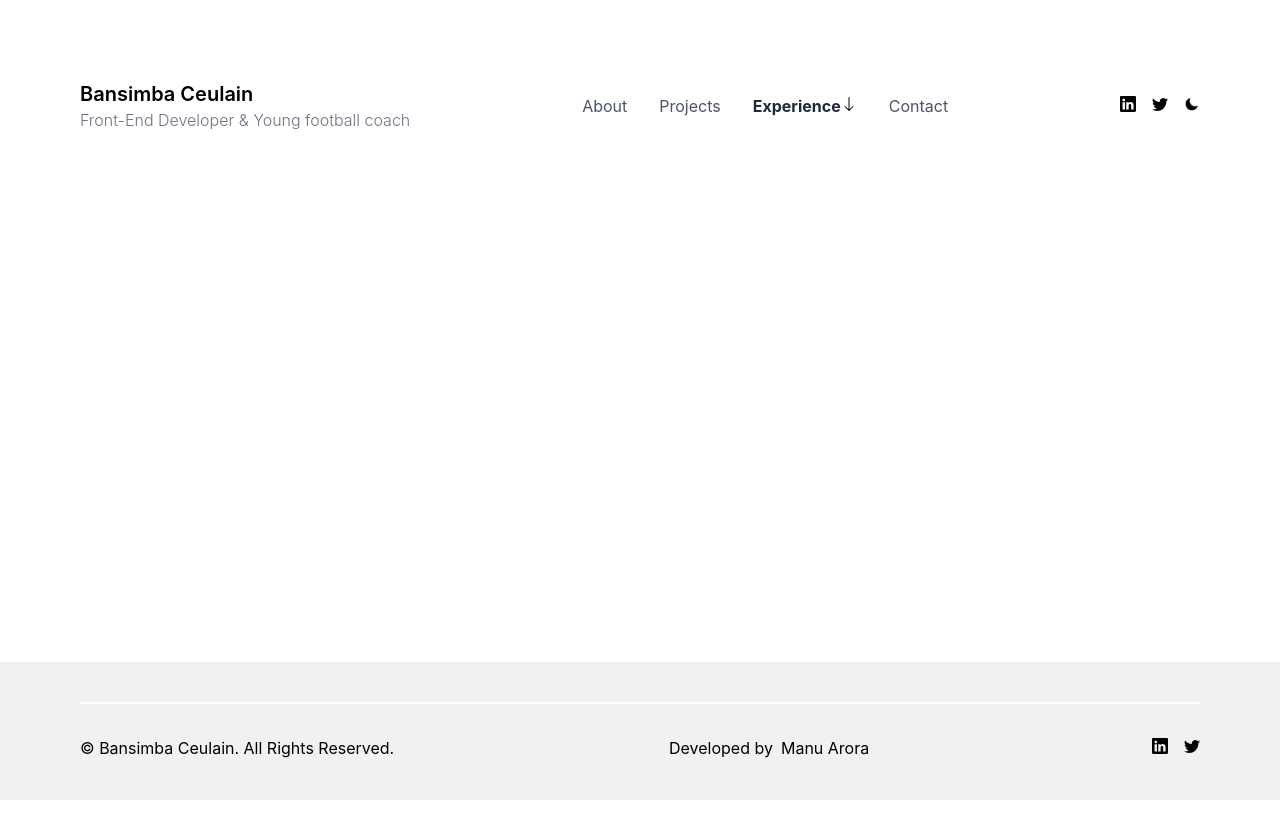
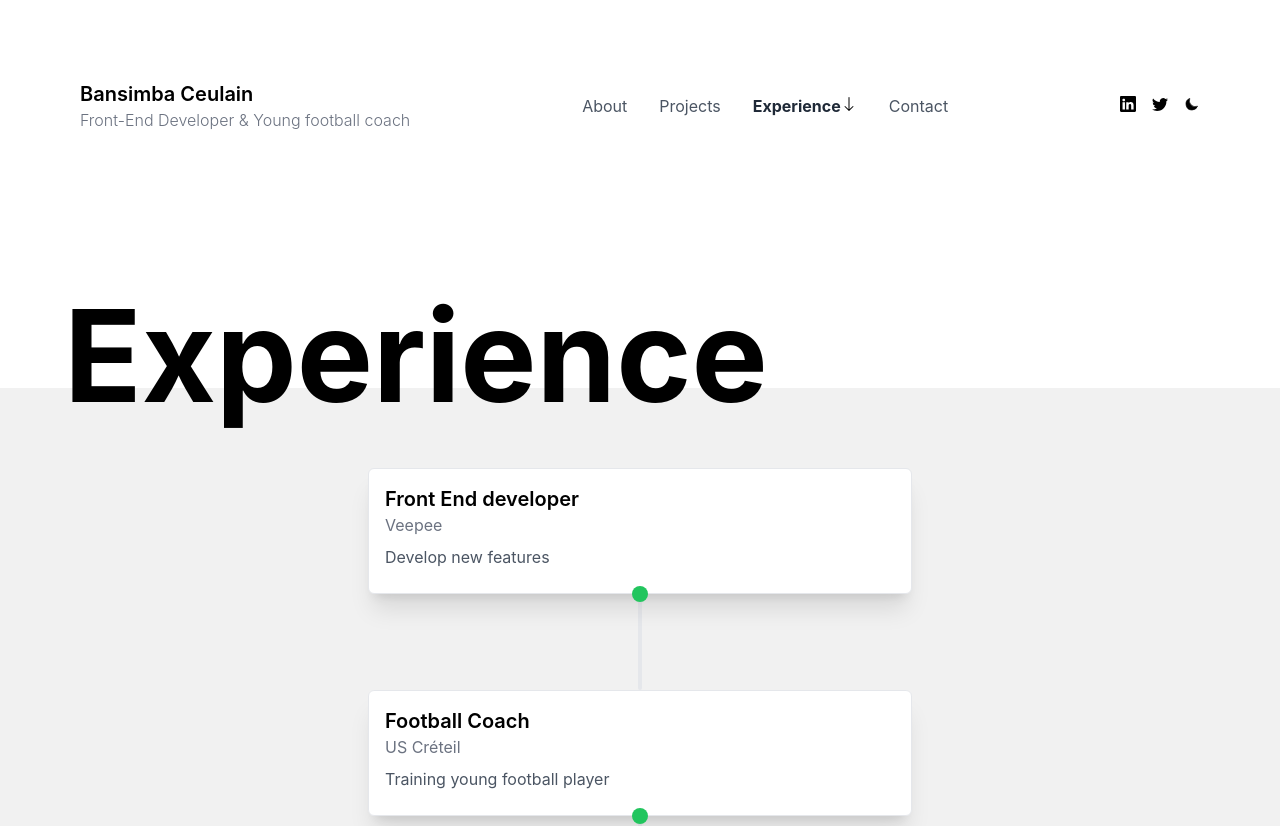
Before and after one commit to ceulain/portfolio, a Next.js app: page /experience in a window 1280 px wide. Shown: the top 826 px of the page. Before the commit the page ends 800 px from the top, so only its background shows below. Built offline with nearby package versions, Linux system fonts and the light colour scheme.

Commit message:
add experiences

```diff
--- a/components/Footer.tsx
+++ b/components/Footer.tsx
@@ -4,7 +4,7 @@ import SocialNetwork from "./SocialNetwork";
 
 const Footer: FC = () => {
   return (
-    <footer className="bg-[#F1F1F1] dark:bg-gray-900 w-full fixed bottom-0">
+    <footer className="bg-[#F1F1F1] dark:bg-gray-900 w-full bottom-0">
       <div className="max-w-6xl  mx-auto px-4 py-10">
         <div className="h-0.5 w-full bg-white"></div>
         <div className="flex flex-row space-y-4 md:space-y-0 justify-between mt-8 flex-wrap">
--- a/constants/userData.ts
+++ b/constants/userData.ts
@@ -2,6 +2,50 @@ const userData = {
   name: "Bansimba Ceulain",
   avatarUrl: "/me-webcam-toy.png",
   designation: "Front-End Developer & Young football coach",
+  experience: [
+    {
+      title: "Front End developer",
+      company: "Veepee",
+      year: "Today",
+      companyLink: "https://www.veepee.fr",
+      desc: "Develop new features",
+    },
+    {
+      title: "Football Coach",
+      company: "US Créteil",
+      year: "Today",
+      companyLink: "https://www.uscl.fr/",
+      desc: "Training young football player",
+    },
+    {
+      title: "Licence",
+      company: "INSEP",
+      year: "2022",
+      companyLink: "https://www.insep.fr/fr",
+      desc: "Develop new features",
+    },
+    {
+      title: "Front End developer",
+      company: "Canal Plus",
+      year: "2022",
+      companyLink: "https://www.canalplus.com",
+      desc: "Develop new features",
+    },
+    {
+      title: "Front End developer",
+      company: "Fluicity",
+      year: "2017",
+      companyLink: "https://get.flui.city/",
+      desc: "Develop new features",
+    },
+    {
+      title: "Front End developer",
+      company: "Veepee",
+      year: "Today",
+      companyLink: "https://www.veepee.fr",
+      desc: "Develop new features",
+    },
+  ],
   socialLinks: {
     twitter: "https://twitter.com/barthsims",
     linkedin: "https://fr.linkedin.com/in/ceulain-bansimba",
--- a/pages/experience.tsx
+++ b/pages/experience.tsx
@@ -1,8 +1,64 @@
+import userData from "@constants/userData";
 import Container from "components/Container";
 import { NextPage } from "next";
 
 const Experience: NextPage = () => {
-  return <Container></Container>;
+  return (
+    <Container>
+      <section className="bg-white dark:bg-gray-800">
+        <div className="max-w-6xl mx-auto h-48 bg-white dark:bg-gray-800">
+          <h1 className="text-5xl md:text-9xl font-bold py-20 text-center md:text-left">
+            Experience
+          </h1>
+        </div>
+        <div className="bg-[#F1F1F1] dark:bg-gray-900 -mt-4">
+          <div className="grid grid-cols-1 dark:bg-gray-900 max-w-xl mx-auto pt-20">
+            {userData.experience.map((exp, index) => {
+              return (
+                <>
+                  <ExperienceCard
+                    title={exp.title}
+                    year={exp.year}
+                    desc={exp.desc}
+                    company={exp.company}
+                    companyLink={exp.companyLink}
+                  />
+                  {index === userData.experience.length - 1 ? null : (
+                    <div className="divider-container flex flex-col items-center -mt-2">
+                      <div className="w-4 h-4 bg-green-500 rounded-full relative z-10">
+                        <div className="w-4 h-4 bg-green-500 rounded-full relative z-10 animate-ping"></div>
+                      </div>
+                      <div className="w-1 h-24 bg-gray-200 dark:bg-gray-500 rounded-full -mt-2"></div>
+                    </div>
+                  )}
+                </>
+              );
+            })}
+          </div>
+        </div>
+      </section>
+    </Container>
+  );
+};
+
+interface Props {
+  title: string;
+  desc: string;
+  year: string;
+  company: string;
+  companyLink: string;
+}
+
+const ExperienceCard = ({ title, desc, year, company, companyLink }: Props) => {
+  return (
+    <div className="relative experience-card border p-4 rounded-md shadow-xl bg-white dark:bg-gray-800 z-10 mx-4">
+      <h1 className="font-semibold text-xl">{title}</h1>
+      <a href={companyLink} className="text-gray-500">
+        {company}
+      </a>
+      <p className="text-gray-600 dark:text-gray-400 my-2">{desc}</p>
+    </div>
+  );
 };
 
 export default Experience;
```
